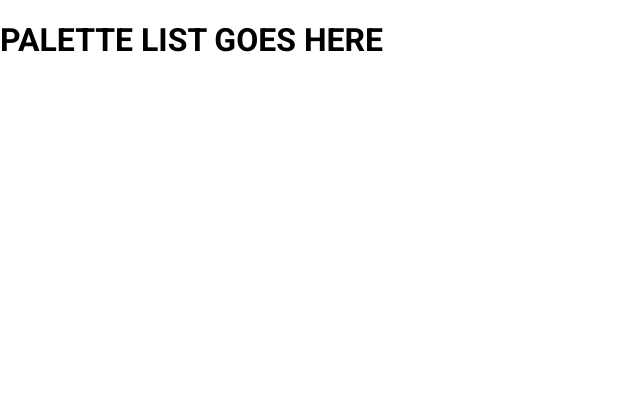
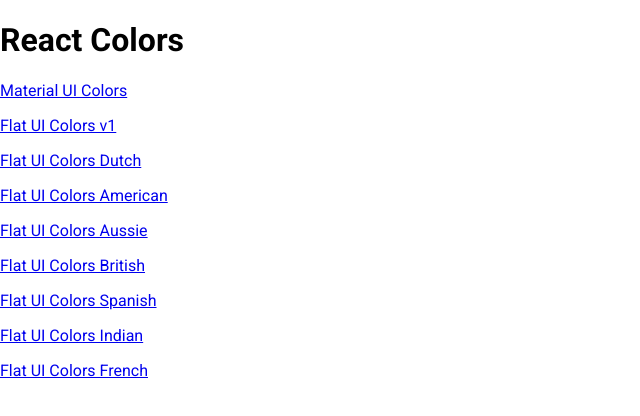
Before and after one commit to deepak-mane/colors-app, a React (Create React App) app: page / in a window 1280 px wide. Shown: the top 416 px of the page, without its empty margins (0-640 px from the left). Built offline with nearby package versions, Linux system fonts and the light colour scheme.

Commit message:
Add PaletteList and Links

```diff
--- a/src/App.js
+++ b/src/App.js
@@ -1,7 +1,7 @@
 import React, { Component } from 'react'
 import { Routes, Route, useParams } from 'react-router-dom'
 import Palatte from './Palatte'
-import Home from './Home'
+import PaletteList from './PaletteList'
 import seedColors from './seedColors'
 import { generatePalette } from './colorHelpers'
 
@@ -23,7 +23,11 @@
 
   return (
     <Routes>
-      <Route exact='true' path='/' element={<Home />} />
+      <Route
+        exact='true'
+        path='/'
+        element={<PaletteList palettes={seedColors} />}
+      />
       <Route
         exact='true'
         path='/palette/:id'
--- a/src/Navbar.js
+++ b/src/Navbar.js
@@ -3,6 +3,7 @@
 import IconButton from '@mui/material/IconButton'
 import Snackbar from '@mui/material/Snackbar'
 import CloseIcon from '@mui/icons-material/Close'
+import { Link } from 'react-router-dom'
 
 import Slider, { Range } from 'rc-slider'
 import 'rc-slider/assets/index.css'
@@ -31,7 +32,7 @@
     return (
       <header className='Navbar'>
         <div className='logo'>
-          <a href='/'>reactcolorpicker</a>
+          <Link to='/'>reactcolorpicker</Link>
         </div>
 
         <div className='slider-container'>
--- /dev/null
+++ b/src/PaletteList.js
@@ -0,0 +1,22 @@
+import React, { Component } from 'react'
+import { Link } from 'react-router-dom'
+import './PaletteList.css'
+class PaletteList extends Component {
+  render() {
+    const { palettes } = this.props
+    return (
+      <div>
+        <h1>React Colors</h1>
+        {palettes.map(palette => (
+          <p>
+            {' '}
+            <Link to={`/palette/${palette.id}`}>
+              {palette.paletteName}
+            </Link>
+          </p>
+        ))}
+      </div>
+    )
+  }
+}
+export default PaletteList
```
Also changed, not shown: src/PaletteList.css (added).
